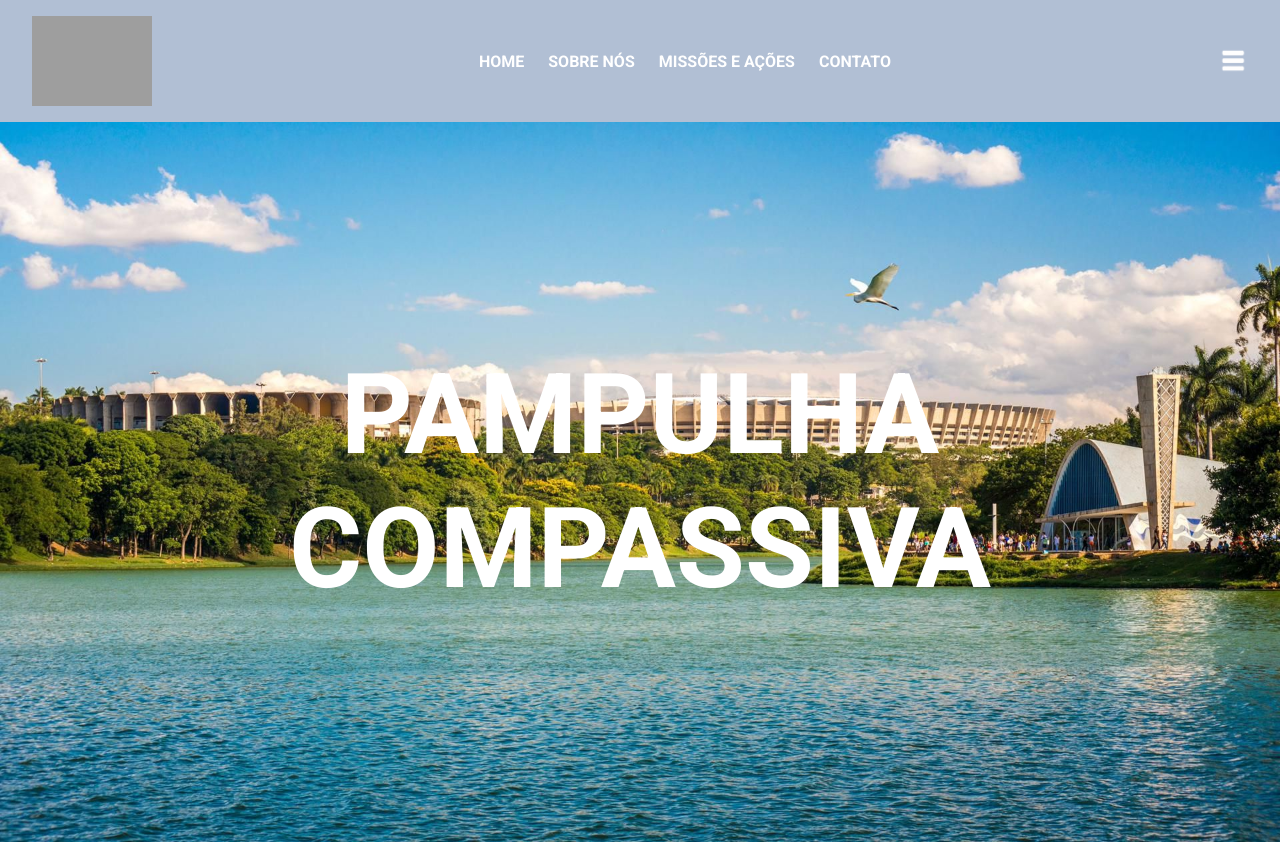
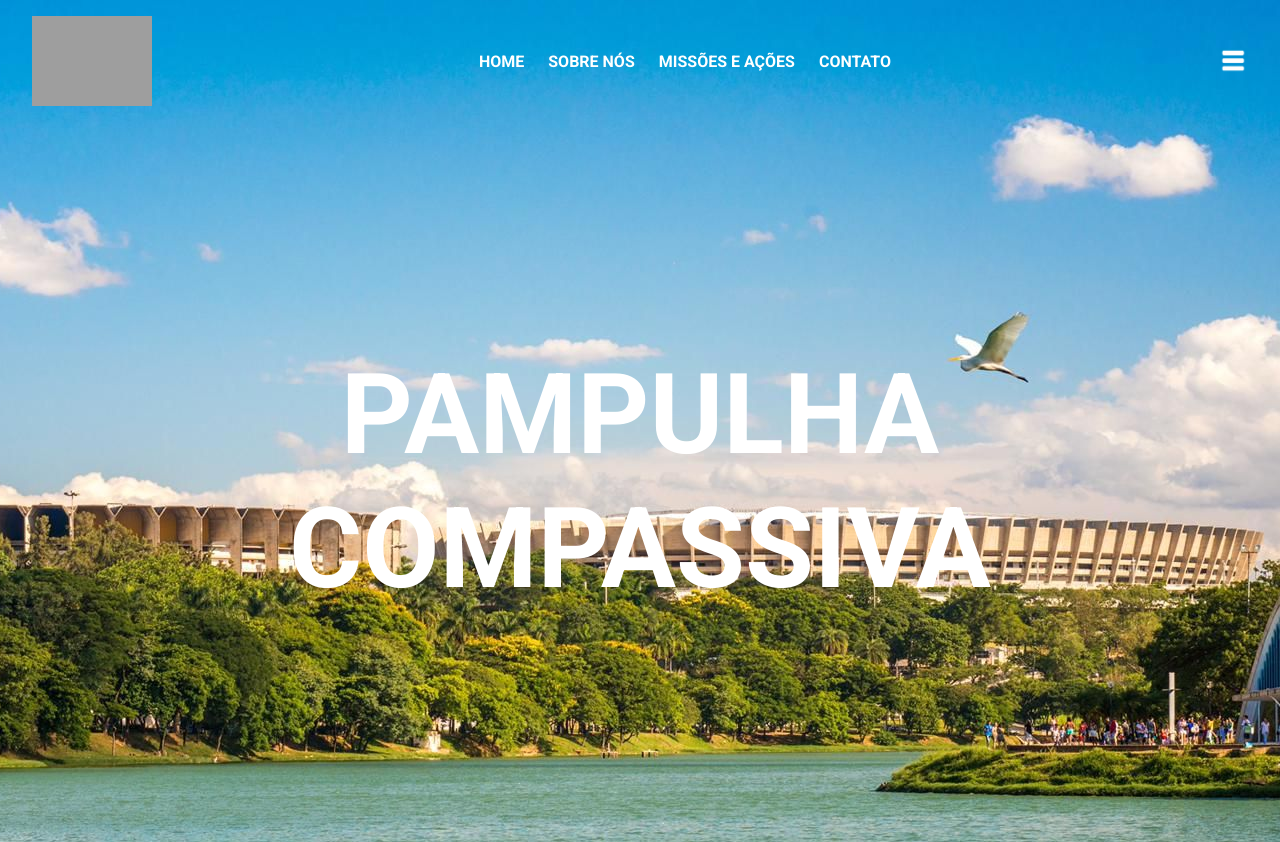
Before and after one commit to pampulhacompassiva/inicio, a plain HTML site: page index.html in a window 1280 px wide. Shown: the top 842 px of the page. Drawn offline with Linux system fonts and the light colour scheme; grey boxes are pictures that could not be loaded.

Commit message:
Add files via upload

```diff
--- a/style.css
+++ b/style.css
@@ -33,21 +33,24 @@ img {
     width: 100%;
 }
 
-
-
-
-
+body {
+    background-image: url('./pampulha.jpg') ; /* Substitua pelo caminho real da sua imagem */
+    background-size: ; /* Garante que a imagem cubra toda a área, cortando se necessário */
+    background-position: center top; /* Centraliza horizontalmente e alinha ao topo */
+    background-repeat: no-repeat; /* Impede que a imagem se repita */
+    min-height: 100vh; /* Garante que o body ocupe toda a altura da viewport */
+    margin: 0; /* Remove a margem padrão do body */
+    padding: 0; /* Remove o padding padrão do body */
+}
 
 .nav-container {
     display: flex;
     justify-content: space-between;
     align-items: center;
     padding: 1rem 2rem;
-    background-color: #627ea87f;
     position: sticky;
     top: 0;
     z-index: 1000;
-
 }
 
 .nav-container .logo {
@@ -92,8 +95,6 @@ img {
     justify-content: center;
     align-items: center;
     text-align: center;
-    background: url(./pampulha.jpg) no-repeat center center/cover;
-    background-color: #60c9e6;
     color: #fff;
     padding: 3rem;
 }
```
